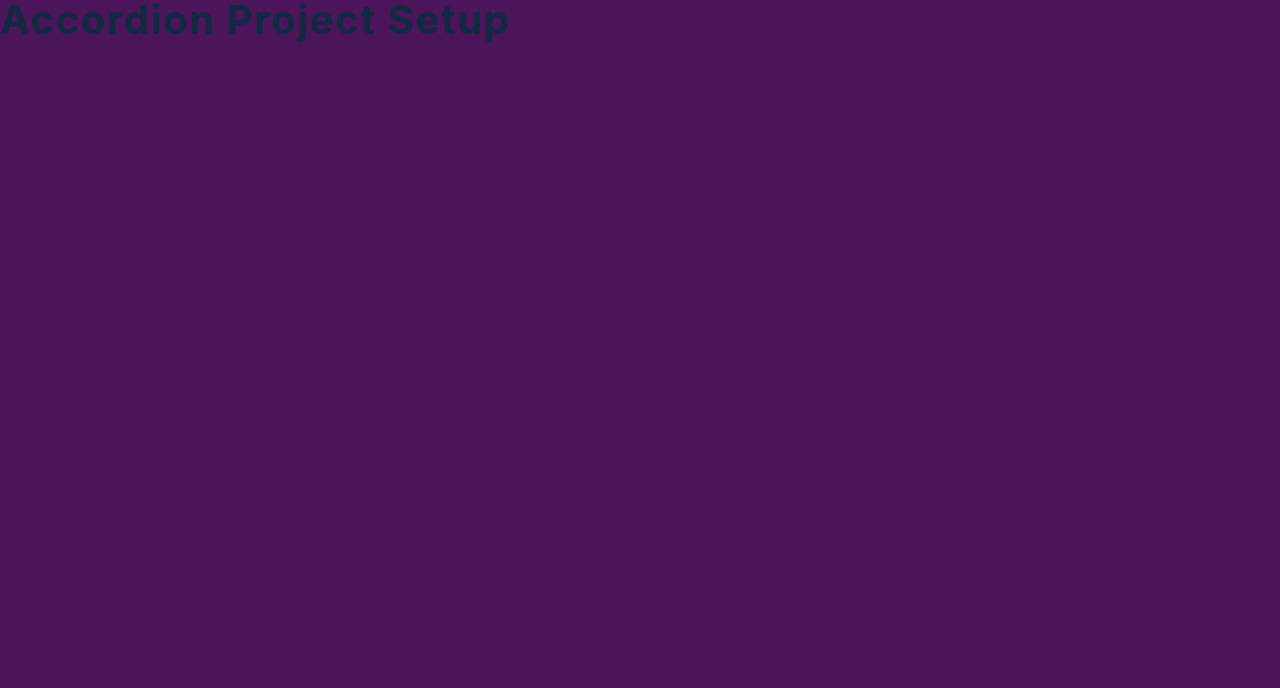
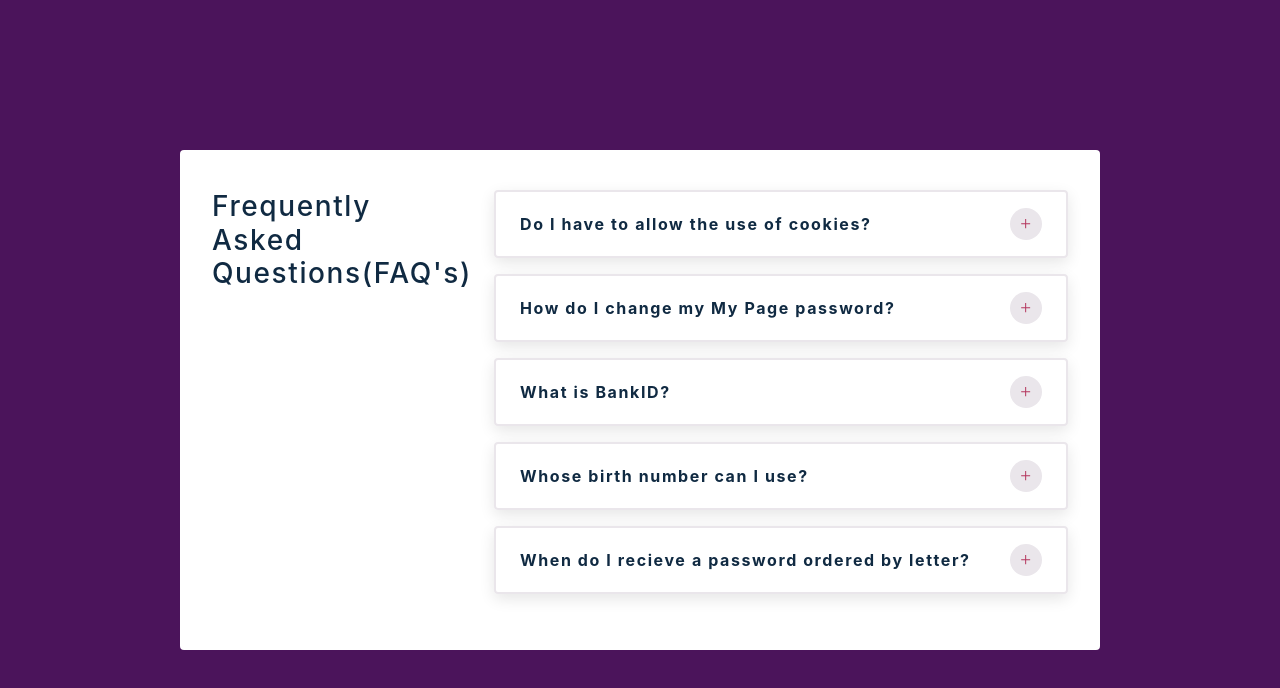
Before and after one commit to KishoreBabu420/accordion, a React (Create React App) app: page / in a window 1280 px wide. Shown: the top 688 px of the page. Built offline with nearby package versions, Linux system fonts and the light colour scheme.

Commit message:
update question component

```diff
--- a/src/App.js
+++ b/src/App.js
@@ -2,7 +2,20 @@ import React, { useState } from 'react';
 import data from './data';
 import SingleQuestion from './Question';
 function App() {
-  return <h2>accordion project setup</h2>;
+  const [questions, setQuestions] = useState(data);
+
+  return (
+    <main>
+      <div className='container'>
+        <h3>Frequently asked questions(FAQ's)</h3>
+        <section className='info'>
+          {questions.map((question) => {
+            return <SingleQuestion key={question.id} {...question} />;
+          })}
+        </section>
+      </div>
+    </main>
+  );
 }
 
 export default App;
--- a/src/Question.js
+++ b/src/Question.js
@@ -1,7 +1,18 @@
 import React, { useState } from 'react';
 import { AiOutlineMinus, AiOutlinePlus } from 'react-icons/ai';
-const Question = () => {
-  return <h2>question component</h2>;
+const Question = ({ title, info }) => {
+  const [showInfo, setShowInfo] = useState(false);
+  return (
+    <article className='question'>
+      <header>
+        <h4>{title}</h4>
+        <button className='btn' onClick={() => setShowInfo(!showInfo)}>
+          {showInfo ? <AiOutlineMinus /> : <AiOutlinePlus />}
+        </button>
+      </header>
+      {showInfo && <p>{info}</p>}
+    </article>
+  );
 };
 
 export default Question;
```
